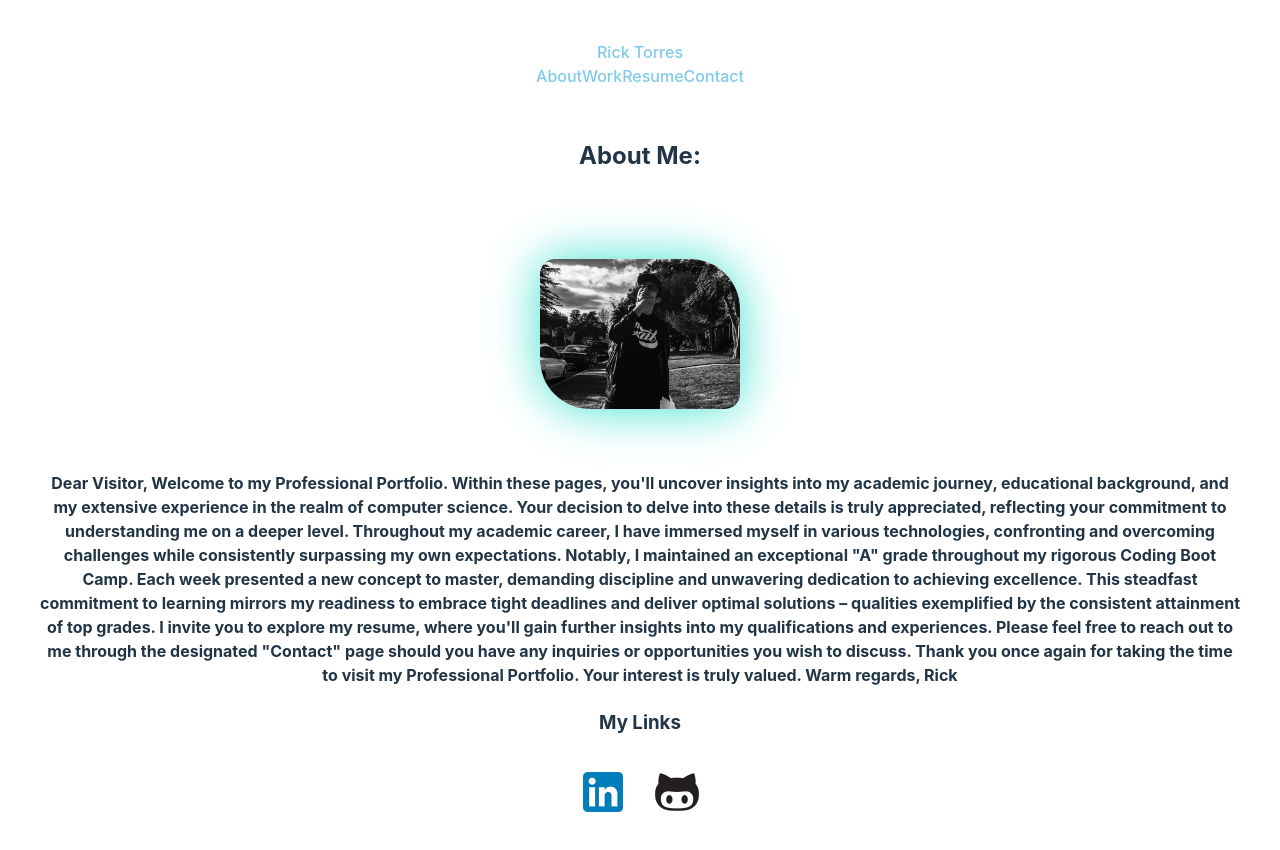
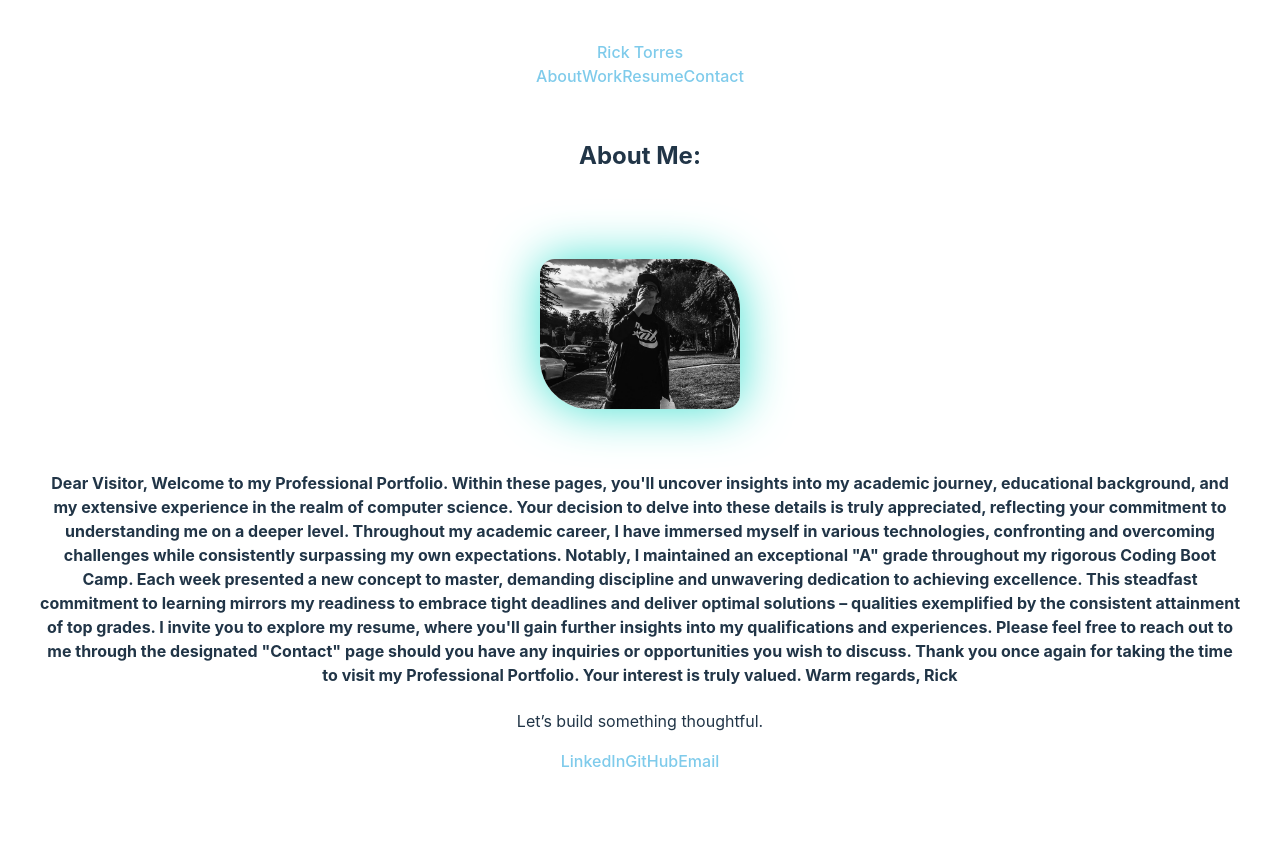
Before and after one commit to rtocastro/dossiyay, a React (Vite) app: page / in a window 1280 px wide. Shown: the top 850 px of the page. After the commit the page ends 813 px from the top, so only its background shows below. Built offline with nearby package versions, Linux system fonts and the light colour scheme.

Commit message:
updated footer cleaned up

```diff
--- a/src/components/Footer.jsx
+++ b/src/components/Footer.jsx
@@ -1,19 +1,24 @@
-import linkedinlogo from '../assets/linkedinlogo.png';
-import githublogo from '../assets/githublogo.png';
-import '../App.css';
-
-export default function Footer(){
-    return(
-        <>
-
-        <h3>My Links</h3>
-        <a href="https://www.linkedin.com/in/ricardo-torres-a0b43267">
-        <img className="icon" title="Linked-In" src={linkedinlogo}/>
+export default function Footer() {
+  return (
+    <div className="footer-inner">
+      <p className="footer-title">Let’s build something thoughtful.</p>
+      <div className="footer-links">
+        <a
+          href="https://www.linkedin.com"
+          target="_blank"
+          rel="noreferrer"
+        >
+          LinkedIn
         </a>
-
-        <a href="https://github.com/rtocastro">
-        <img  className="icon" title="GitHub" src={githublogo}/>
+        <a
+          href="https://github.com/rtocastro"
+          target="_blank"
+          rel="noreferrer"
+        >
+          GitHub
         </a>
-        </>
-    )
+        <a href="mailto:rick@example.com">Email</a>
+      </div>
+    </div>
+  );
 }
```
